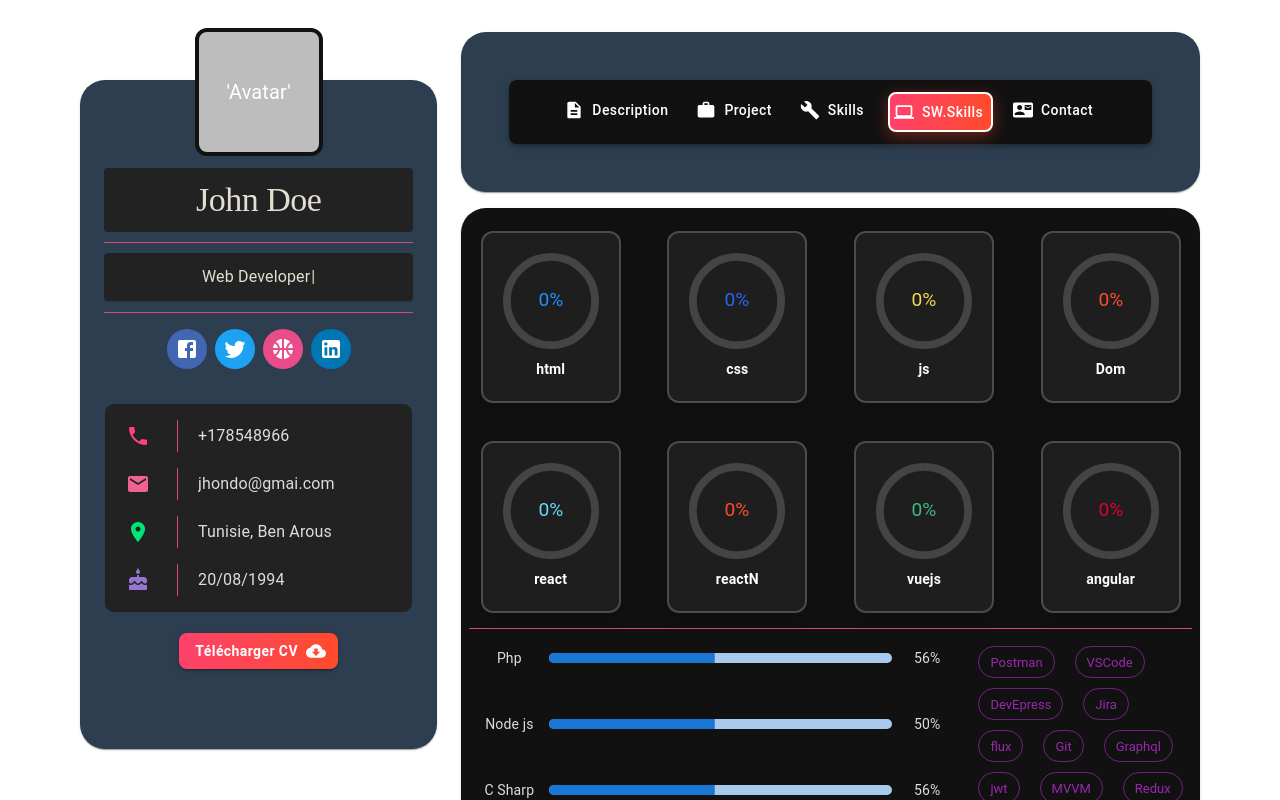
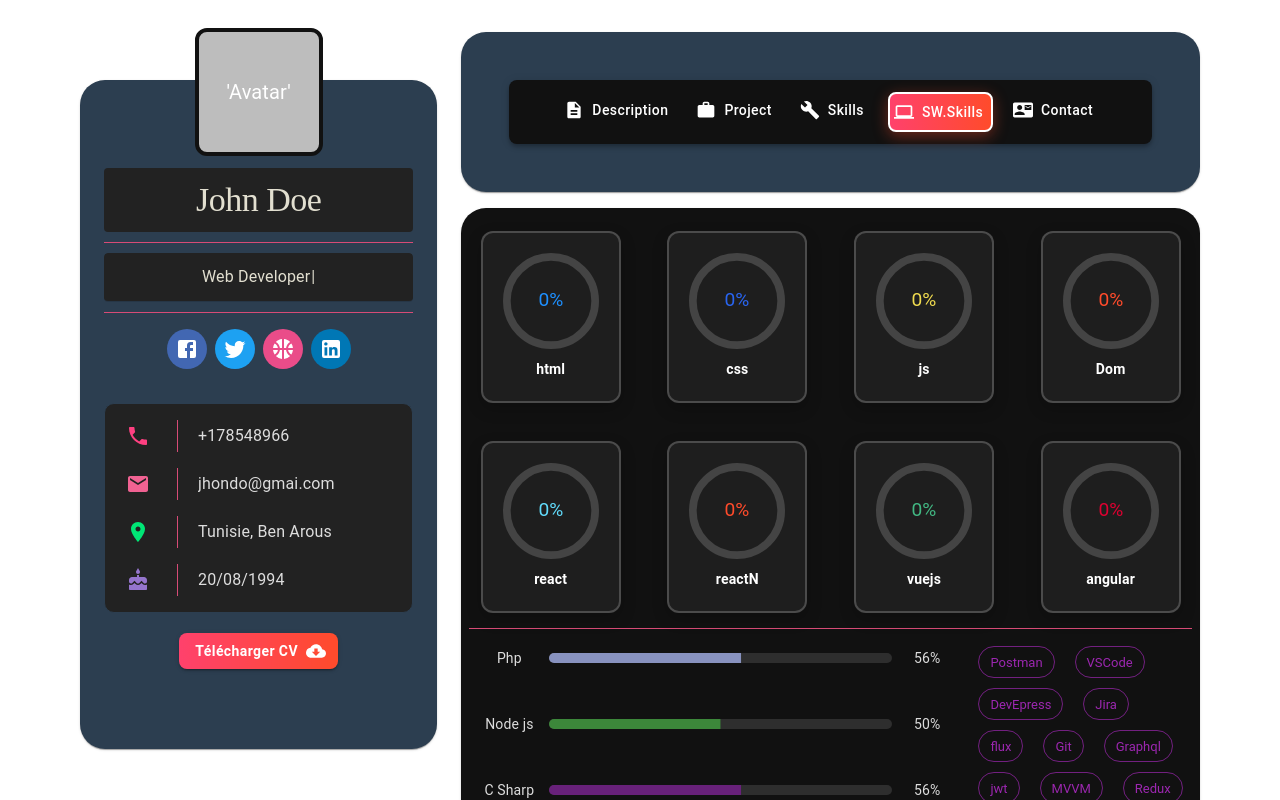
Before and after one commit to safwen-code/profileV5, a React (Create React App) app: page / in a window 1280 px wide. Both pictures are taken after a click on the button "SW.Skills". Shown: the top 800 px of the page. Built offline with nearby package versions, Linux system fonts and the light colour scheme.

Commit message:
update progressive bar

```diff
--- a/src/content/skills/Skills.jsx
+++ b/src/content/skills/Skills.jsx
@@ -23,6 +23,7 @@ const Skills = ({ props }) => {
   const [progress1, setProgress1] = useState(0)
   const [progress2, setProgress2] = useState(0)
   const [progress3, setProgress3] = useState(0)
+  const [progress4, setProgress4] = useState(0)
 
   useEffect(() => {
     const timer1 = setInterval(() => {
@@ -55,10 +56,21 @@ const Skills = ({ props }) => {
       })
     }, 50)
 
+    const timer4 = setInterval(() => {
+      setProgress4((prevProgress) => {
+        if (prevProgress >= 50) {
+          clearInterval(timer4)
+          return 50
+        }
+        return prevProgress + 1
+      })
+    }, 50)
+
     return () => {
       clearInterval(timer1)
       clearInterval(timer2)
       clearInterval(timer3)
+      clearInterval(timer4)
     }
   }, [])
   let softskill = [
@@ -86,7 +98,14 @@ const Skills = ({ props }) => {
     { name: 'Php', progress: progress1 },
     { name: 'Node js', progress: progress2 },
     { name: 'C Sharp', progress: progress3 },
+    { name: 'java', progress: progress4 },
   ]
+  const linearColors = {
+    Php: '#8892BF', // purple-ish
+    'Node js': '#3C873A', // green
+    'C Sharp': '#68217A', // violet
+    java: '#f89820', // black
+  }
   return (
     <>
       {/* CircularProgressbar fixed */}
@@ -153,6 +172,7 @@ const Skills = ({ props }) => {
             alignItems: 'flex-start',
           }}
         >
+          {/* brogresseve bar */}
           <Grid item xs={12} md={8}>
             <Box
               sx={{
@@ -164,22 +184,20 @@ const Skills = ({ props }) => {
                 },
               }}
             >
-              {skills.map((skill, index) => (
+              {skills.map((skill, index) => {
+                const color = linearColors[skill.name] || '#ff4b2b'
+
+                return (
                   <Grid
                     container
                     item
                     alignItems="center"
                     key={index}
-                  sx={{
-                    flexWrap: 'nowrap',
-                  }}
+                    sx={{ flexWrap: 'nowrap' }}
                   >
                     <Typography
                       variant="body2"
-                    sx={{
-                      color: '#DDDDDD',
-                      minWidth: '80px',
-                    }}
+                      sx={{ color: '#DDDDDD', minWidth: '80px' }}
                       mt={1}
                     >
                       {skill.name}
@@ -193,6 +211,14 @@ const Skills = ({ props }) => {
                           marginBottom: 2,
                           height: 10,
                           borderRadius: 5,
+                          backgroundColor: '#2e2e2e',
+                          '& .MuiLinearProgress-bar': {
+                            backgroundColor: color,
+                            transition: 'box-shadow 0.3s ease-in-out',
+                          },
+                          '&:hover .MuiLinearProgress-bar': {
+                            boxShadow: `0 0 8px ${color}`,
+                          },
                           width: '100%',
                           [theme.breakpoints.down('md')]: {
                             width: '24rem',
@@ -216,9 +242,12 @@ const Skills = ({ props }) => {
                       {`${skill.progress}%`}
                     </Typography>
                   </Grid>
-              ))}
+                )
+              })}
             </Box>
           </Grid>
+
+          {/* ships */}
           <Grid item xs={12} md={4} sx={{ mt: { xs: 2, md: 2 } }}>
             <motion.div
               className="box"
```
Lines whose indentation alone changed are shown as unchanged.
